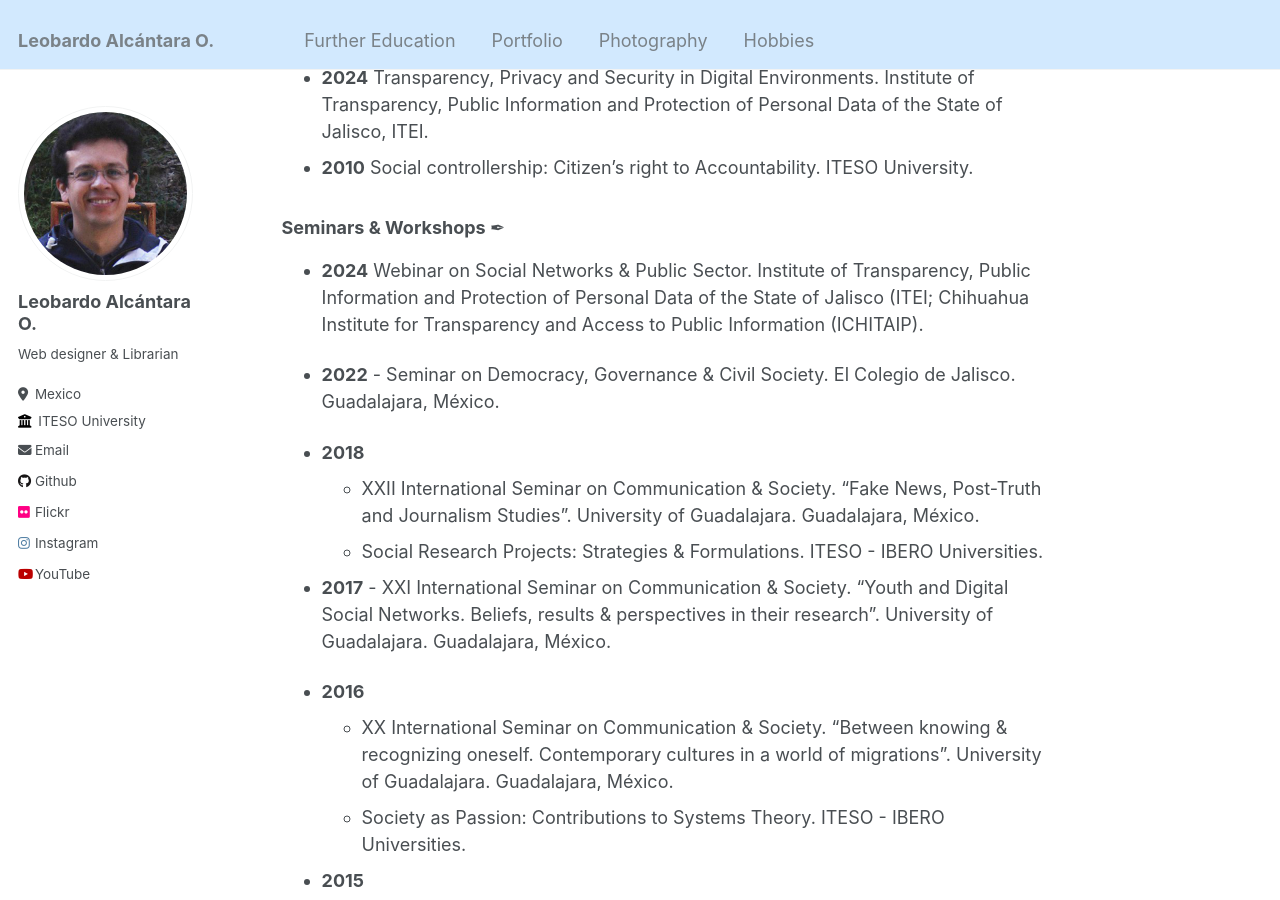
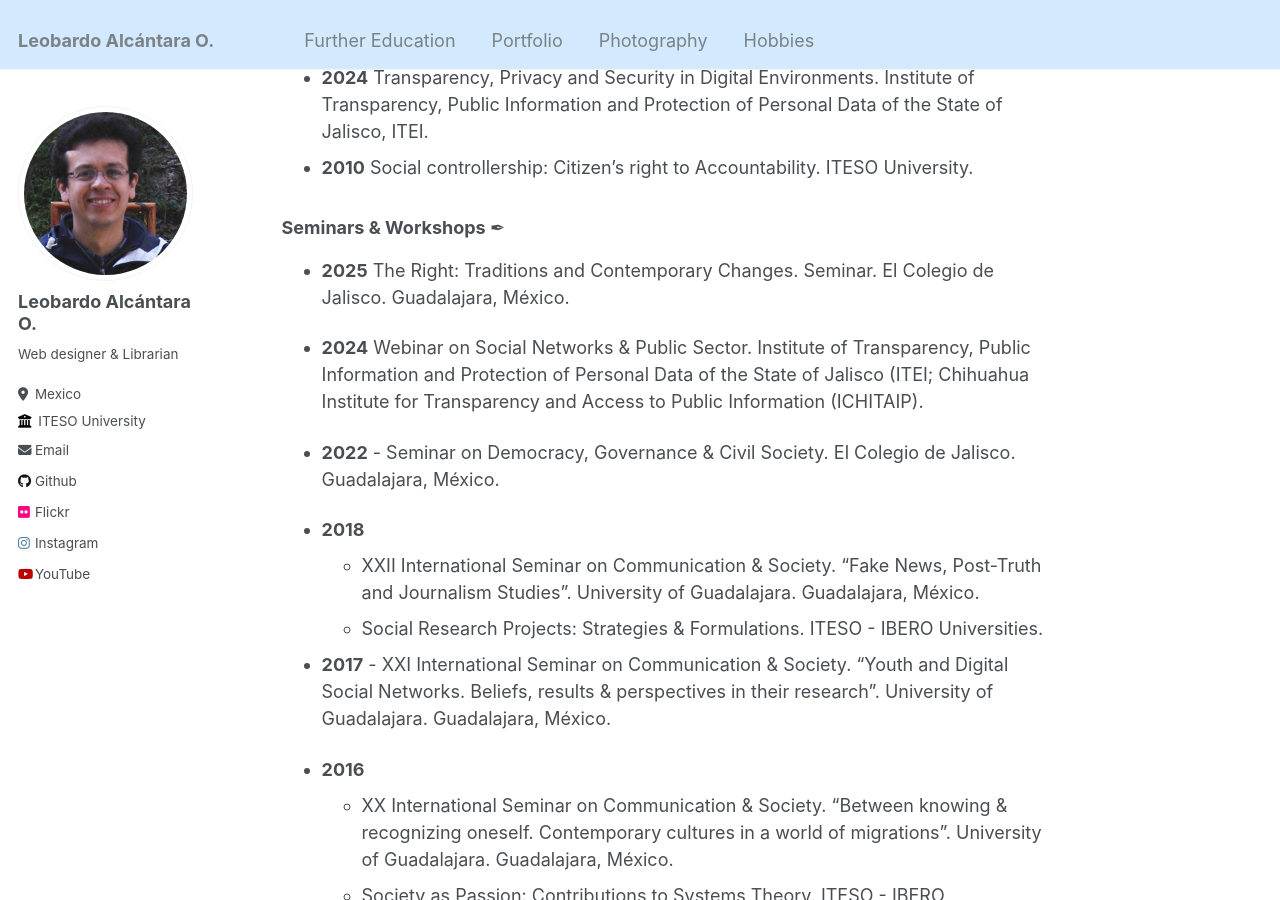
Before and after one commit to leobardooscar/academic_pages, a Jekyll site: the page built from _pages/further_education.md, in a window 1280 px wide and 900 px high, scrolled down 1029 px. Built offline with Jekyll 4.4.1, drawn with Linux system fonts in a browser that asks for light colours.

Commit message:
CV Update. Seminar

```diff
--- a/_pages/further_education.md
+++ b/_pages/further_education.md
@@ -30,6 +30,8 @@ author_profile: true
 + **2010** Social controllership: Citizen's right to Accountability. ITESO University.
 
 ###   **Seminars & Workshops** &#10002;
++ **2025** The Right: Traditions and Contemporary Changes. Seminar. El Colegio de Jalisco. Guadalajara, México.
+
 + **2024** 	Webinar on Social Networks & Public Sector. Institute of Transparency, Public Information and Protection of Personal Data of the State of Jalisco (ITEI;            Chihuahua Institute for Transparency and Access to Public Information (ICHITAIP).
 
 + **2022** - Seminar on Democracy, Governance & Civil Society. El Colegio de Jalisco. Guadalajara, México.
```
